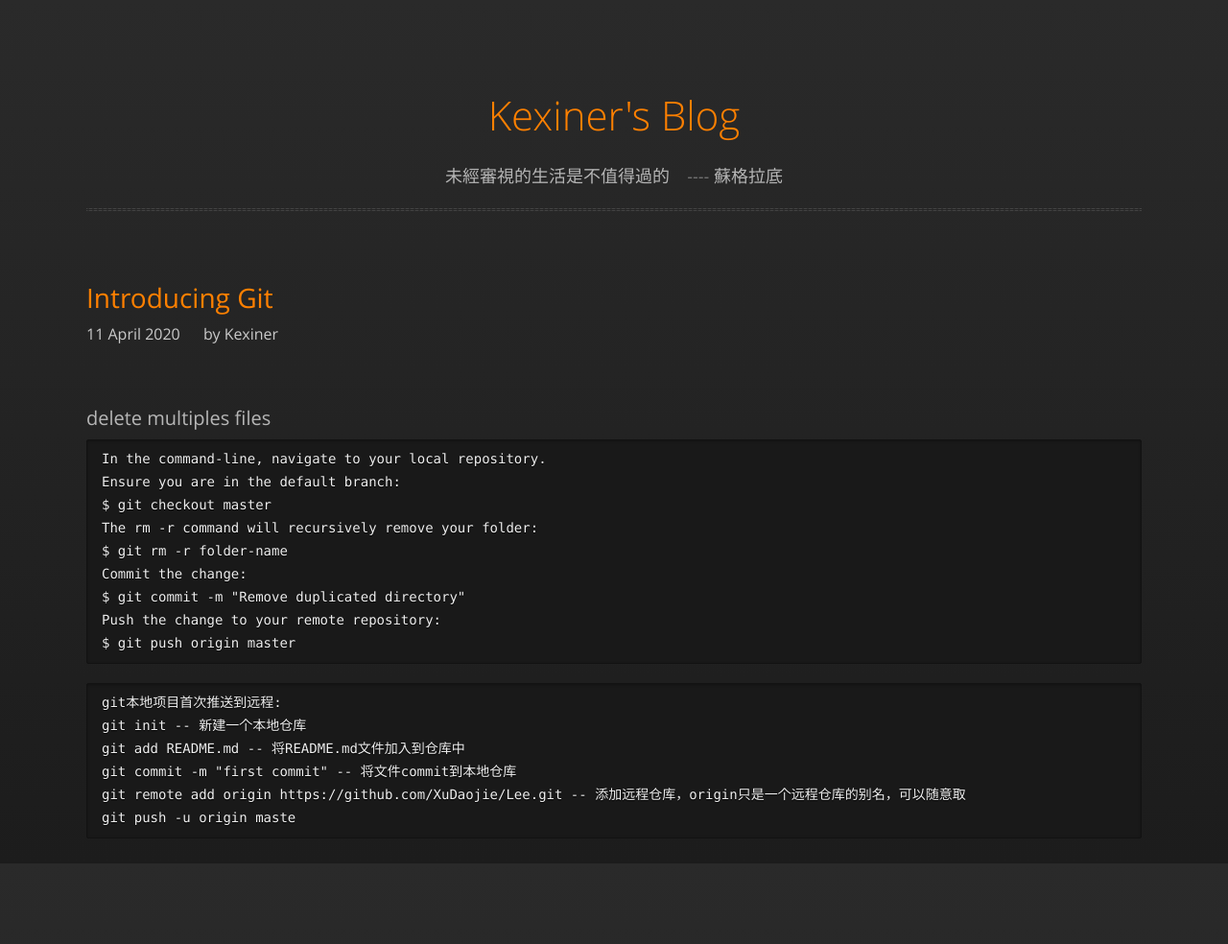
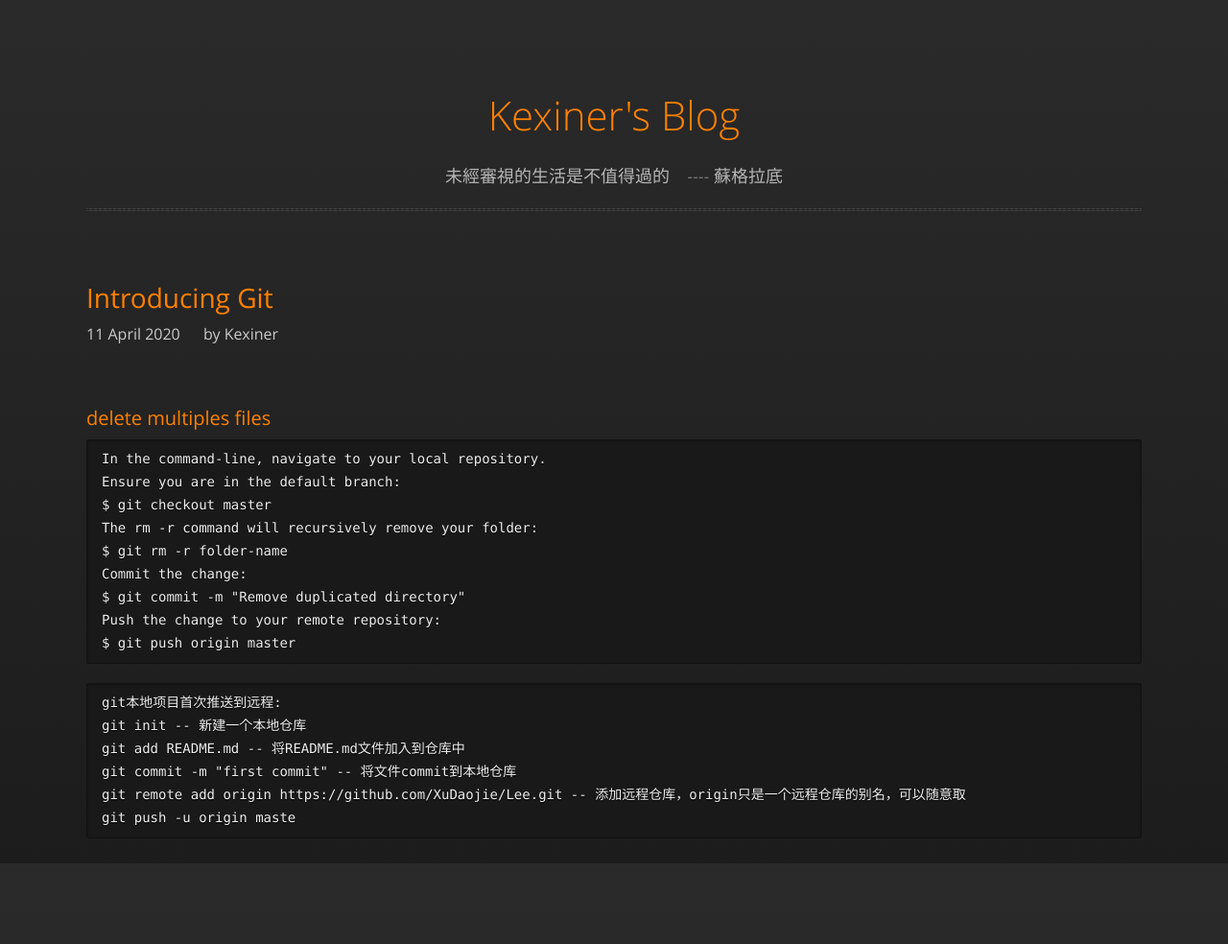
Before and after one commit to kexinerchen/kexinerchen.github.io, a Jekyll site: the page built from _posts/2020-04-11-git.md, in a window 1280 px wide. Shown: the whole page at 96% size. Built offline with Jekyll 4.4.1, drawn with Linux system fonts in a browser that asks for light colours.

Commit message:
Update jekyll-theme-midnight.scss

```diff
--- a/_sass/jekyll-theme-midnight.scss
+++ b/_sass/jekyll-theme-midnight.scss
@@ -46,7 +46,7 @@ h3 {
   line-height: 24px;
   font-family: 'OpenSansRegular', "Helvetica Neue", Helvetica, Arial, sans-serif !important;
   font-weight: normal;
-  color: #b6b6b6;
+  color: #ff8000;
 }
 
 a {
```
